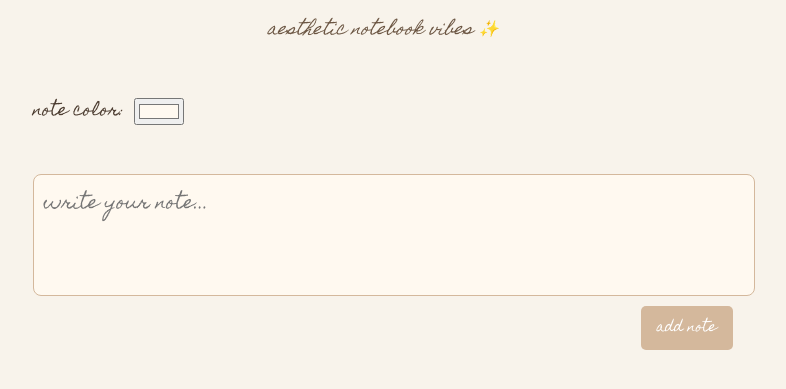
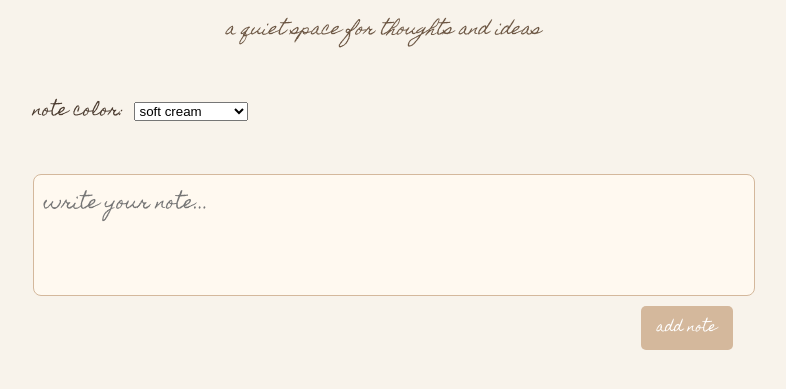
Before and after one commit to z-ritaa/petals-and-pages, a plain HTML site: page index.html in a window 1280 px wide. Shown: the part 179-568 px from the top of the page, without its empty margins (257-1043 px from the left). Drawn offline with Linux system fonts and the light colour scheme.

Commit message:
Update subtitle and change color input to select

```diff
--- a/index.html
+++ b/index.html
@@ -9,13 +9,18 @@
 <body>
   <header>
     <h1>my notes</h1>
-    <p class="subtitle">aesthetic notebook vibes ✨</p>
+    <p class="subtitle">a quiet space for thoughts and ideas</p>
   </header>
 
   <main>
     <div id="controls">
       <label for="color-picker">note color:</label>
-      <input type="color" id="color-picker" value="#fff9f0">
+      <select id="color-picker">
+        <option value="#fff9f0">soft cream</option>
+        <option value="#f0e7db">warm beige</option>
+        <option value="#e8e2d6">light parchment</option>
+        <option value="#dcd3c0">vintage paper</option>
+      </select>
     </div>
 
     <section id="notes">
```
